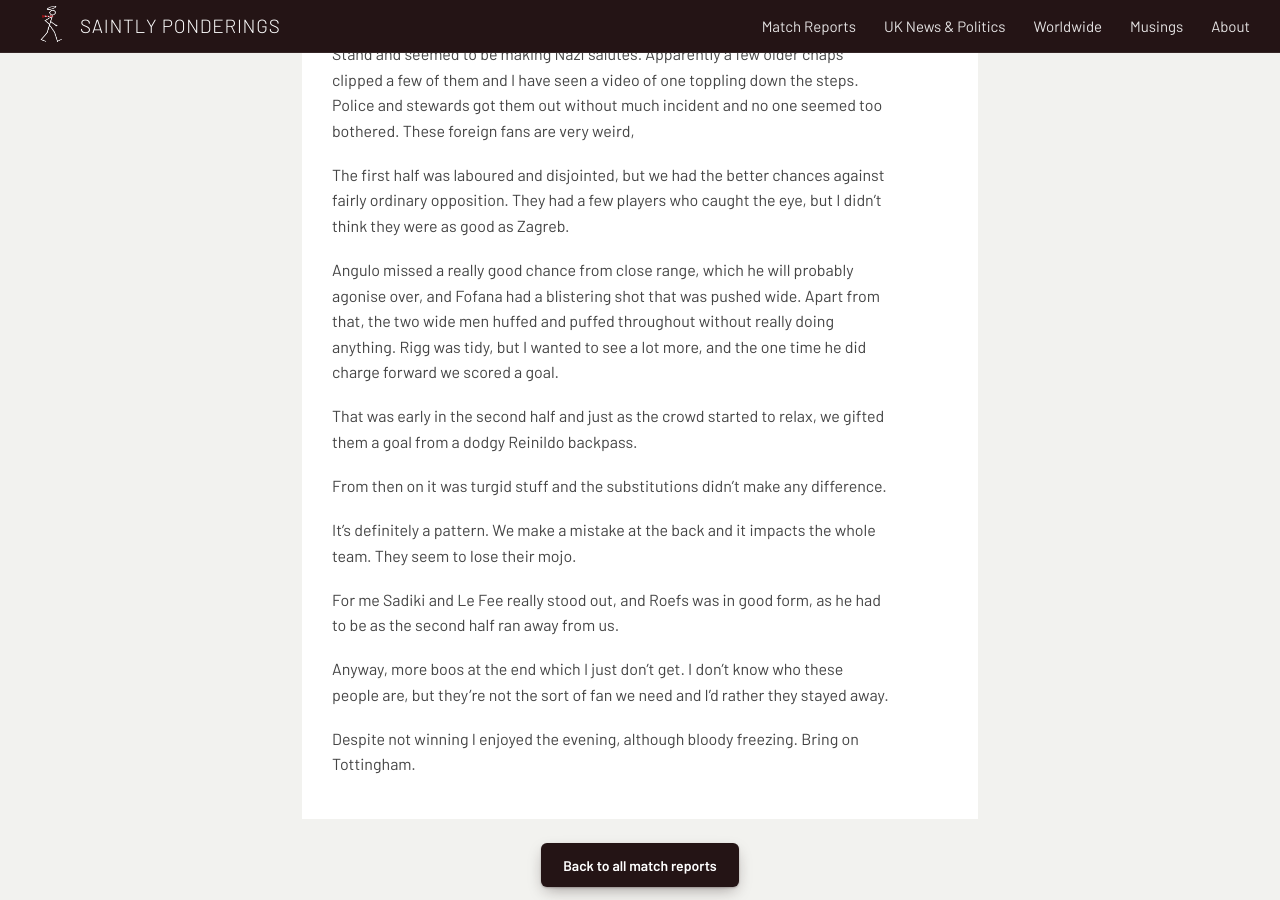
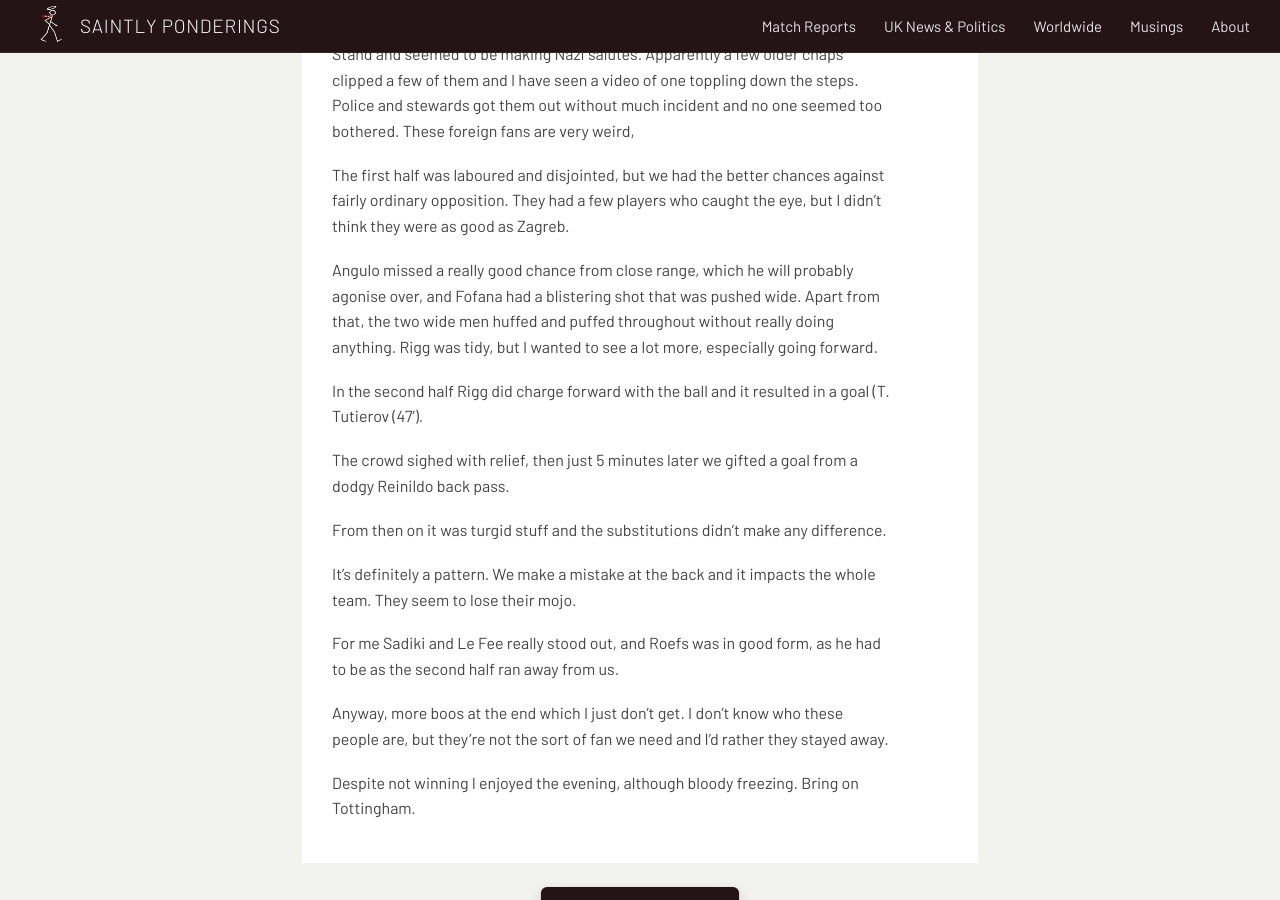
Before and after one commit to s41nty-ui/Saintly-ponderings, a Jekyll site: the page built from _match-reports/jagiellonia.md, in a window 1280 px wide and 900 px high, scrolled down 1098 px. Built offline with Jekyll 4.4.1, drawn with Linux system fonts in a browser that asks for light colours.

Commit message:
Update _match-reports/jagiellonia.md (via Pages CMS)

```diff
--- a/_match-reports/jagiellonia.md
+++ b/_match-reports/jagiellonia.md
@@ -28,9 +28,11 @@ There was a bit of excitement when Polish fans revealed themselves in the North
 
 The first half was laboured and disjointed, but we had the better chances against fairly ordinary opposition. They had a few players who caught the eye, but I didn’t think they were as good as Zagreb.
 
-Angulo missed a really good chance from close range, which he will probably agonise over, and Fofana had a blistering shot that was pushed wide. Apart from that, the two wide men huffed and puffed throughout without really doing anything. Rigg was tidy, but I wanted to see a lot more, and the one time he did charge forward we scored a goal.
+Angulo missed a really good chance from close range, which he will probably agonise over, and Fofana had a blistering shot that was pushed wide. Apart from that, the two wide men huffed and puffed throughout without really doing anything. Rigg was tidy, but I wanted to see a lot more, especially going forward.
 
-That was early in the second half and just as the crowd started to relax, we gifted them a goal from a dodgy Reinildo backpass.
+In the second half Rigg did charge forward with the ball and it resulted in a goal (T. Tutierov (47').
+
+The crowd sighed with relief, then just 5 minutes later we gifted a goal from a dodgy Reinildo back pass.
 
 From then on it was turgid stuff and the substitutions didn’t make any difference.
 
```
